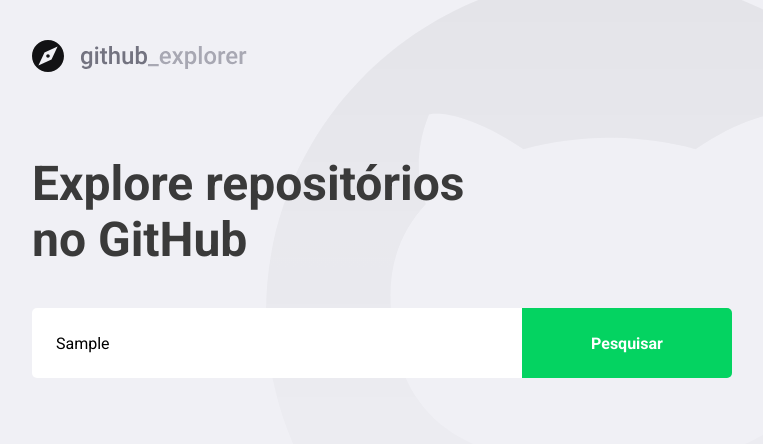
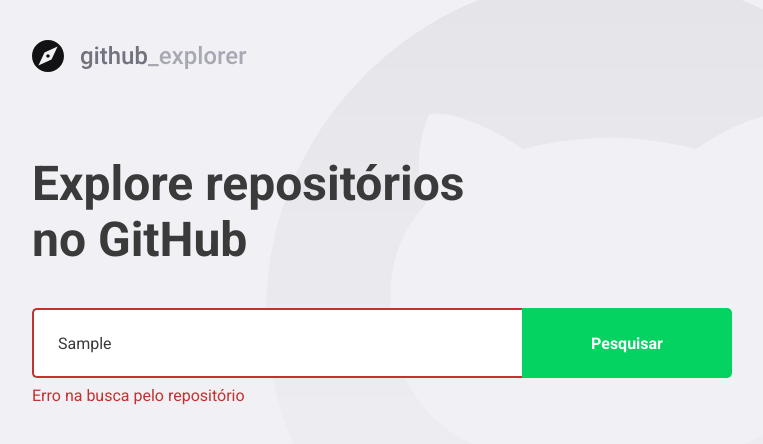
Before and after one commit to TalesHabib/React-ts, a React (Create React App) app: page / in a window 1280 px wide. Both pictures are taken after typing "Sample" into the empty fields and a click on the button "Pesquisar". Shown: the top 444 px of the page, without its empty margins (148-911 px from the left). Built offline with nearby package versions, Linux system fonts and the light colour scheme; no server answers.

Commit message:
lidando com erros da aplicacao

```diff
--- a/src/pages/Dashboard/index.tsx
+++ b/src/pages/Dashboard/index.tsx
@@ -4,7 +4,7 @@
 
 import logoImg from '../../assets/logo.svg';
 
-import { Title, Form, Repositories } from './styles';
+import { Title, Form, Repositories, Error } from './styles';
 
 interface Repository {
   full_name: string;
@@ -17,6 +17,7 @@
 
 const Dashboard: React.FC = () => {
   const [newRepo, setNewRepo] = useState('');
+  const [inputError, setInputError] = useState('');
   const [repositories, setRepositories] = useState<Repository[]>([]);
 
   async function handleAddRepository(
@@ -24,12 +25,22 @@
   ): Promise<void> {
     event.preventDefault();
 
-    const response = await api.get<Repository>(`repos/${newRepo}`);
+    if (!newRepo) {
+      setInputError('Digite o autor/nome do repositório');
+      return;
+    }
 
-    const repository = response.data;
+    try {
+      const response = await api.get<Repository>(`repos/${newRepo}`);
 
-    setRepositories([...repositories, repository]);
-    setNewRepo('');
+      const repository = response.data;
+
+      setRepositories([...repositories, repository]);
+      setNewRepo('');
+      setInputError('');
+    } catch (err) {
+      setInputError('Erro na busca pelo repositório');
+    }
   }
 
   return (
@@ -37,7 +48,7 @@
       <img src={logoImg} alt="GitHub Explorer" />
       <Title>Explore repositórios no GitHub</Title>
 
-      <Form onSubmit={handleAddRepository}>
+      <Form hasError={!!inputError} onSubmit={handleAddRepository}>
         <input
           value={newRepo}
           onChange={(e) => setNewRepo(e.target.value)}
@@ -45,6 +56,8 @@
         />
         <button type="submit">Pesquisar</button>
       </Form>
+
+      {inputError && <Error>{inputError}</Error>}
 
       <Repositories>
         {repositories.map((repository) => (
--- a/src/pages/Dashboard/styles.ts
+++ b/src/pages/Dashboard/styles.ts
@@ -1,5 +1,9 @@
-import styled from 'styled-components';
+import styled, { css } from 'styled-components';
 import { shade } from 'polished';
+
+interface FormProps {
+  hasError: boolean;
+}
 
 export const Title = styled.h1`
   font-size: 48px;
@@ -10,9 +14,10 @@
   margin-top: 80px;
 `;
 
-export const Form = styled.form`
+export const Form = styled.form<FormProps>`
   margin-top: 40px;
   max-width: 700px;
+
   display: flex;
 
   input {
@@ -21,6 +26,15 @@
     padding: 0 24px;
     border: 0;
     border-radius: 5px 0 0 5px;
+    color: #3a3a3a;
+    border: 2px solid #fff;
+    border-right: 0;
+
+    ${(props) =>
+      props.hasError &&
+      css`
+        border-color: #c53030;
+      `}
 
     &::placeholder {
       color: #a8a8b3;
@@ -40,6 +54,12 @@
       background: ${shade(0.2, '#04d361')};
     }
   }
+`;
+
+export const Error = styled.span`
+  display: block;
+  color: #c53030;
+  margin-top: 8px;
 `;
 
 export const Repositories = styled.div`
```
